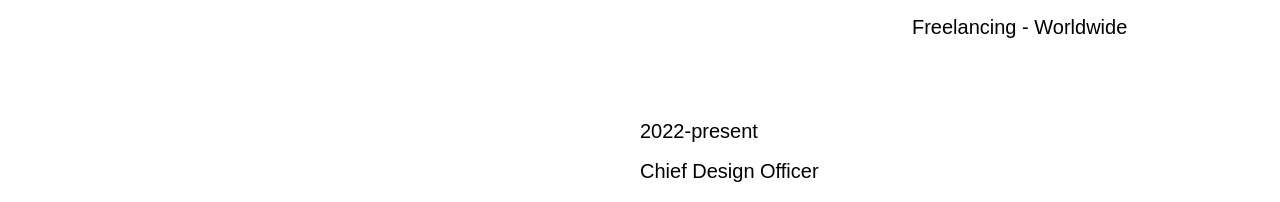
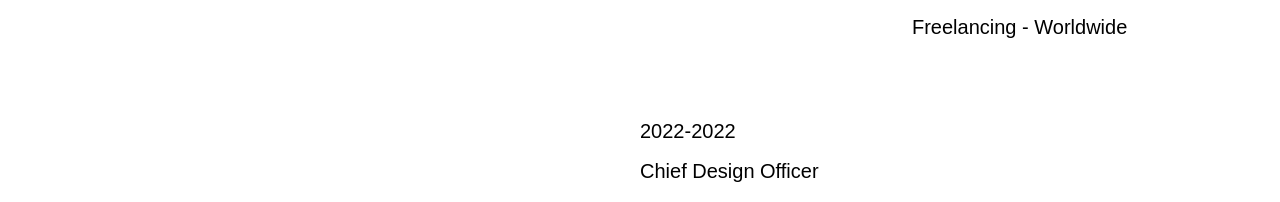
Before and after one commit to waelelk/itshatem_frontend, a React (Create React App) app: page / in a window 1280 px wide. Shown: the part 3128-3330 px from the top of the page. Built offline with nearby package versions, Linux system fonts and the light colour scheme; no server answers.

Commit message:
Update Working.js

```diff
--- a/src/components/Working.js
+++ b/src/components/Working.js
@@ -70,7 +70,7 @@ function Work() {
                                 <div data-aos="fade-left" className="mb-8 lg:flex lg:justify-between lg:flex-row-reverse ">
                                     <div className="order-1 lg:w-5/12"></div>
                                     <div className="order-1 py-4">
-                                        <p className="dark:text-white mb-3 text-xl lg:text-xl md:text-2xl">2022-present</p>
+                                        <p className="dark:text-white mb-3 text-xl lg:text-xl md:text-2xl">2022-2022</p>
                                         <h2 className="dark:text-white mb-3 text-2xl lg:text-xl md:text-4xl font-mediumtracking-loose">
                                             Chief Design Officer</h2>
                                         <h3 className="dark:text-white mb-3 text-lg font-light">
```
